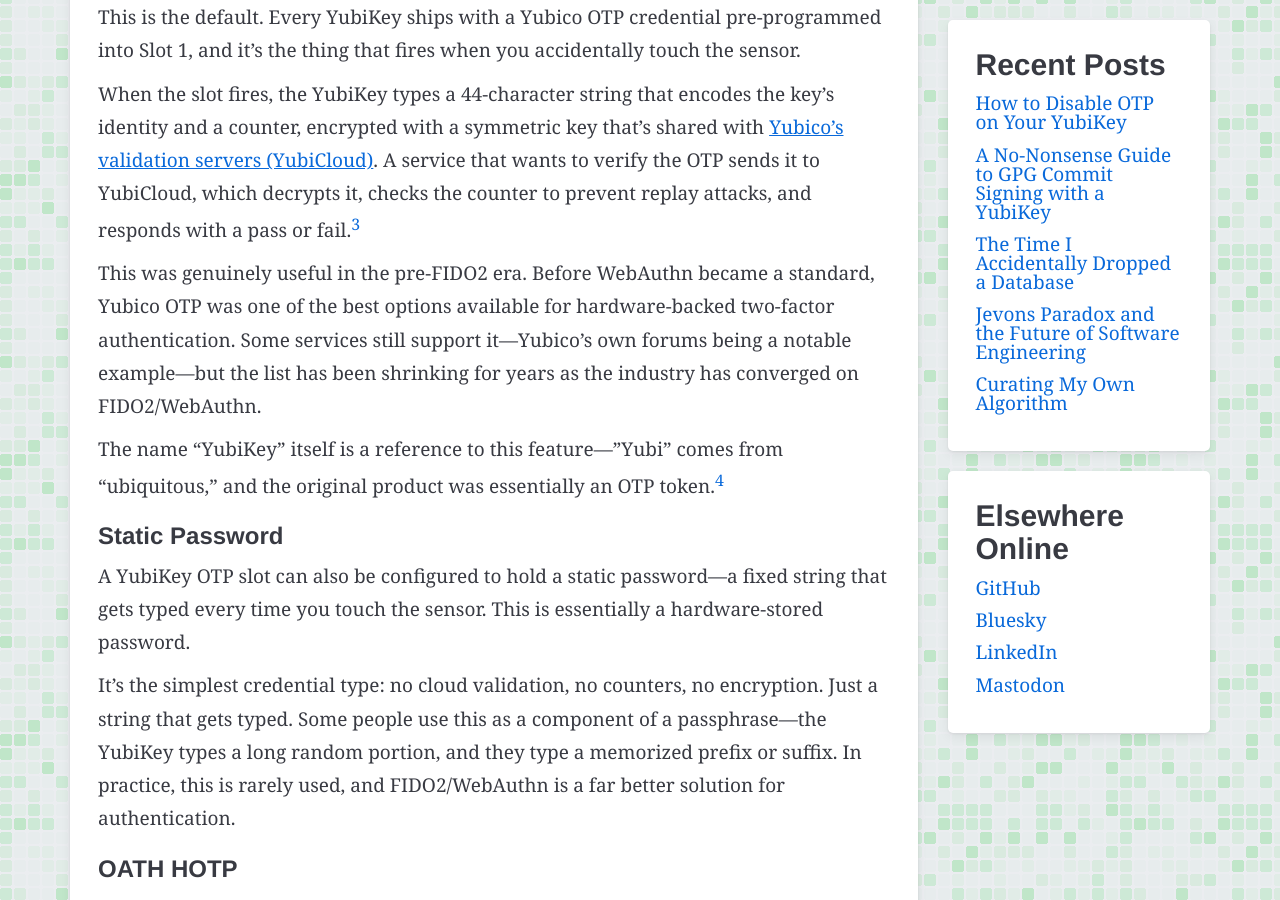
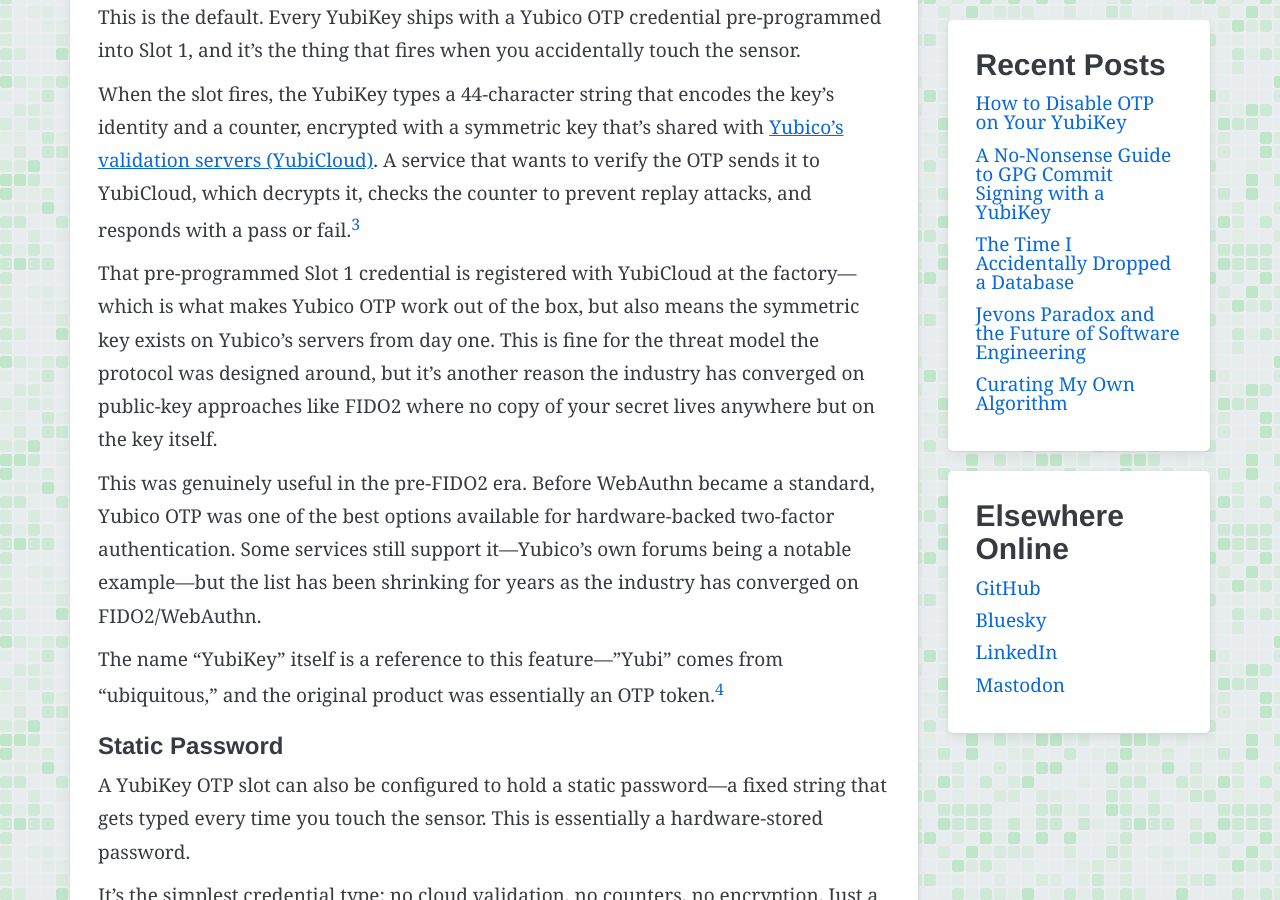
Before and after one commit to ryanspletzer/ryanspletzer.github.io, a Jekyll site: the page built from _posts/2026-04-18-how-to-disable-otp-on-your-yubikey.md, in a window 1280 px wide and 900 px high, scrolled down 5286 px. Built offline with Jekyll 4.4.1, drawn with Linux system fonts in a browser that asks for light colours; some of the changed text lies outside the part shown.

Commit message:
Refine OTP post content observations
- Soften the opening joke about what accidental OTP strings look like
  ("stroke mid-sentence" -> "fell asleep with their face on the keys")
- Add paragraph noting that the pre-programmed Slot 1 credential is
  registered with YubiCloud at the factory, which is what makes Yubico
  OTP work out of the box but also means the symmetric key lives on
  Yubico's servers from day one
- Reframe the "No cloud dependency" FIDO2 bullet as "No third-party
  validation service" to be precise: FIDO2 still uses a relying party
  server, the difference is there's no vendor-operated validation cloud

Co-Authored-By: Claude Opus 4.7 (1M context) <noreply@anthropic.com>

```diff
--- a/_posts/2026-04-18-how-to-disable-otp-on-your-yubikey.md
+++ b/_posts/2026-04-18-how-to-disable-otp-on-your-yubikey.md
@@ -33,7 +33,7 @@ suddenly a message appears in a channel that looks something like this:
 
 If you're not familiar with YubiKeys, this looks like gibberish—maybe
 someone's cat walked across the keyboard,
-or they had a stroke mid-sentence.
+or they fell asleep with their face on the keys.
 But if you *are* familiar with YubiKeys,
 you know exactly what happened:
 they bumped the sensor on their key,
@@ -262,6 +262,13 @@ which decrypts it,
 checks the counter to prevent replay attacks,
 and responds with a pass or fail.[^yubicloud-validation]
 
+That pre-programmed Slot 1 credential is registered with YubiCloud at the factory—which
+is what makes Yubico OTP work out of the box,
+but also means the symmetric key exists on Yubico's servers from day one.
+This is fine for the threat model the protocol was designed around,
+but it's another reason the industry has converged on public-key approaches
+like FIDO2 where no copy of your secret lives anywhere but on the key itself.
+
 This was genuinely useful in the pre-FIDO2 era.
 Before WebAuthn became a standard,
 Yubico OTP was one of the best options available
@@ -346,9 +353,10 @@ that every OTP-based approach has:
   Yubico OTP requires a symmetric key
   shared between the YubiKey and YubiCloud,
   which means there's a copy of the secret on Yubico's servers.
-* **No cloud dependency** — FIDO2 verification happens
-  between the relying party and the authenticator.
-  Yubico OTP requires a roundtrip to YubiCloud.
+* **No third-party validation service** — FIDO2 verification happens
+  directly between the service you're logging into and the authenticator.
+  Yubico OTP requires the service to send the OTP to YubiCloud
+  for validation.
 * **Built into everything** — every major browser, operating system,
   and a rapidly growing number of services support WebAuthn natively.
 
```
